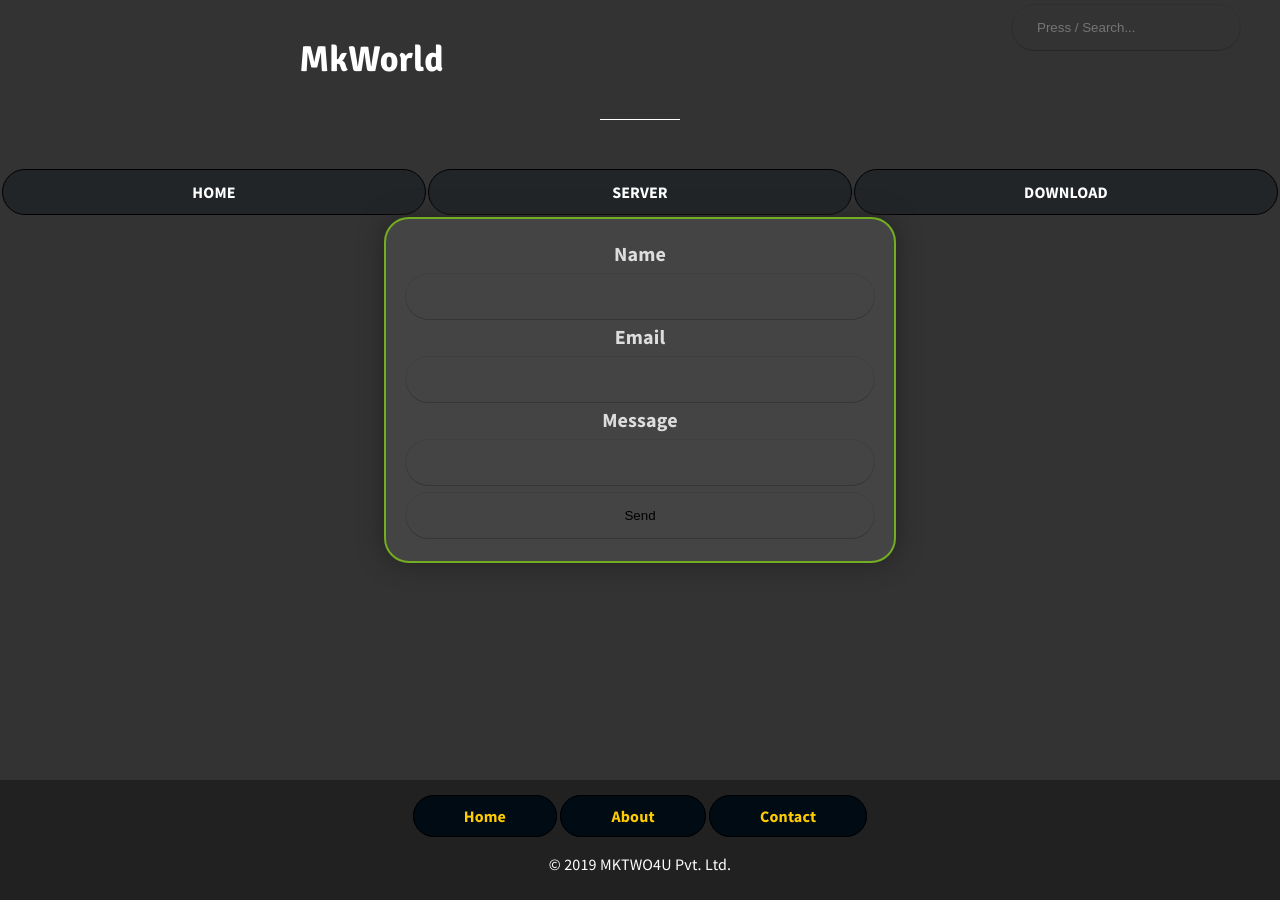
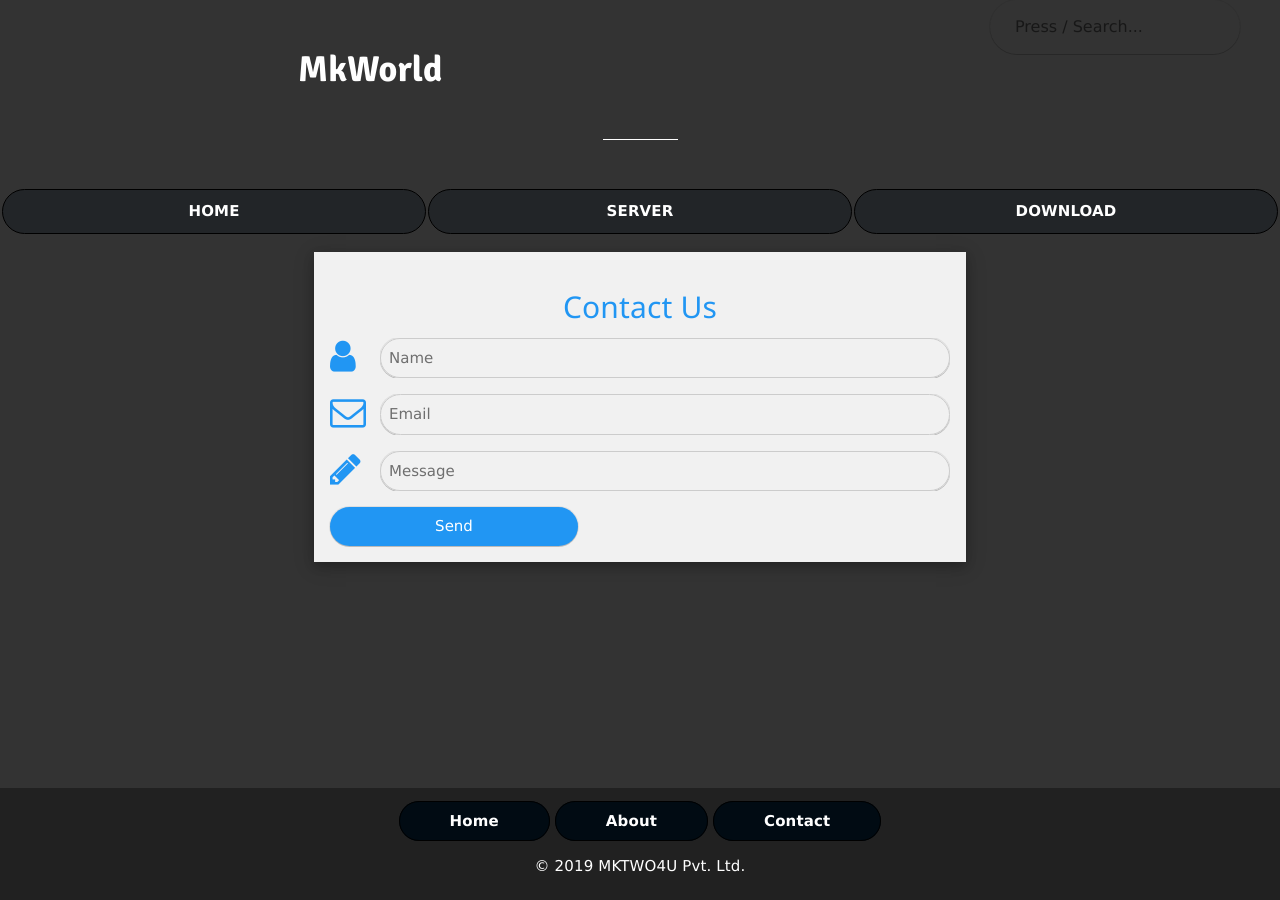
Before and after one commit to bdmilan/blog, a Jekyll site: the page built from contact.html, in a window 1280 px wide. Built offline with Jekyll 4.4.1, drawn with Linux system fonts in a browser that asks for light colours.

Commit message:
Update contact.html

```diff
--- a/contact.html
+++ b/contact.html
@@ -2,22 +2,47 @@
 layout: page
 title: Contacts
 ---
-<div class="rb server">
+
 <script type="text/javascript">var submitted=false;</script>
 <iframe name="hidden_iframe" id="hidden_iframe" style="display:none;" onload="if(submitted)  {window.location='https://mkhnp.ml/thankyou.html';}"></iframe>
 
-<form class="form" action="https://docs.google.com/forms/d/e/1FAIpQLSe9p6mxa1Z2cQhcyRbjLRBRsCfhF2cQ_c_1uz9-LjMqBq3TKw/formResponse" method="post" target="hidden_iframe" onsubmit="submitted=true;">
+<link rel="stylesheet" href="https://www.w3schools.com/w3css/4/w3.css">
 
-	<label>Name</label>
-	<input name="entry.1894770040" type="text" />
+<link rel="stylesheet" href="https://cdnjs.cloudflare.com/ajax/libs/font-awesome/4.7.0/css/font-awesome.min.css">
+<form action="https://docs.google.com/forms/d/e/1FAIpQLSe9p6mxa1Z2cQhcyRbjLRBRsCfhF2cQ_c_1uz9-LjMqBq3TKw/formResponse" method="post" target="hidden_iframe" onsubmit="submitted=true;" class="w3-container w3-card-4 w3-light-grey w3-text-blue w3-margin">
 
-		<label>Email</label>
-		<input name="entry.1992781800" type="email" required />
 
-			<label>Message</label>
-			<input name="entry.85409556" type="message" required />
+<h2 class="w3-center">Contact Us</h2>
 
-				<input type="submit" value="Send" />
+
+<div class="w3-row w3-section">
+
+  <div class="w3-col" style="width:50px"><i class="w3-xxlarge fa fa-user"></i></div>
+    <div class="w3-rest">
+
+      <input class="w3-input w3-border" name="entry.1894770040" type="text" placeholder="Name">
+
+</div>
+</div>
+
+<div class="w3-row w3-section">
+
+  <div class="w3-col" style="width:50px"><i class="w3-xxlarge fa fa-envelope-o"></i></div>
+    <div class="w3-rest">
+
+      <input class="w3-input w3-border" name="entry.1992781800" type="text" placeholder="Email">
+    </div>
+    </div>
+
+<div class="w3-row w3-section">
+
+  <div class="w3-col" style="width:50px"><i class="w3-xxlarge fa fa-pencil"></i></div>
+    <div class="w3-rest">
+
+      <input class="w3-input w3-border" name="entry.85409556" type="text" placeholder="Message">
+
+</div>
+</div>
+<input class="w3-button w3-block w3-section w3-blue w3-ripple w3-padding" style="width: 40%; border-radius: 25px;" type="submit" value="Send" />
 
 </form>
-</div>
```
